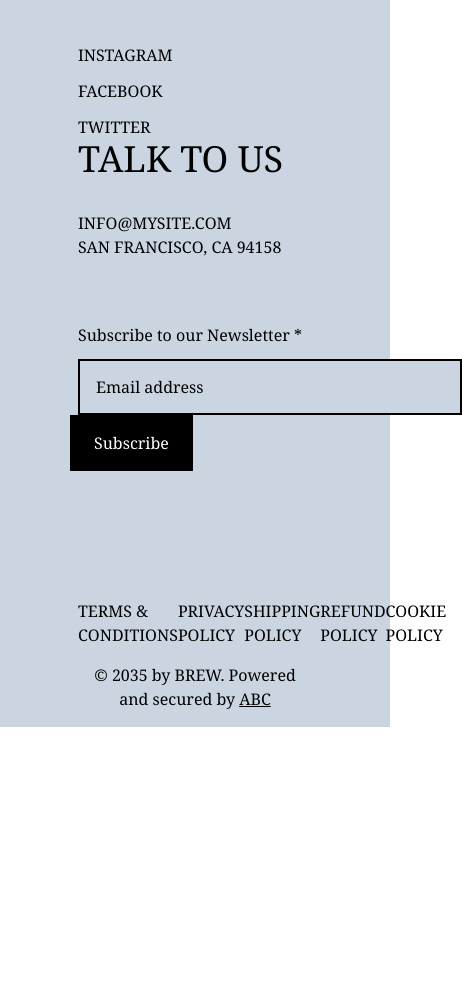
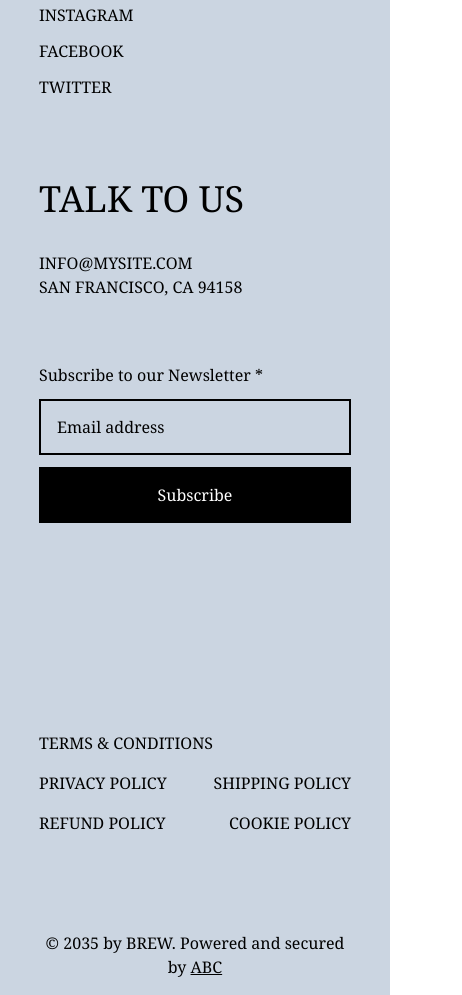
Before and after one commit to fcbvttn123/tailwindcss-coffee-shop, a website: page src/index.html in a window 390 px wide. Shown: the part 3870-4865 px from the top of the page, 462 px wide, since content can reach past the window. Before the commit the page ends 4597 px from the top, so only its background shows below. Drawn offline with nearby package versions, Linux system fonts and the light colour scheme.

Commit message:
Mobile Design Update: Footer Section is Done

```diff
--- a/package.json
+++ b/package.json
@@ -4,7 +4,7 @@
   "description": "",
   "main": "index.js",
   "scripts": {
-    "build": "npx tailwindcss -i ./src/input.css -o ./dist/output.css --watch"
+    "build": "npx tailwindcss -i ./src/input.css -o ./src/output.css --watch"
   },
   "keywords": [],
   "author": "",
--- a/src/index.html
+++ b/src/index.html
@@ -93,7 +93,7 @@
         <h1 class="text-4xl text-center">DELIVERED FRESH</h1>
         <div class="flex items-center justify-between gap-x-4 w-full bg-red-500">
             <span class="material-symbols-outlined text-black">arrow_back_ios</span>
-            <div class="flex flex-row items-stretch justify-between w-full overflow-x-hidden" data-product-box>
+            <div class="flex flex-row items-stretch justify-between w-full overflow-hidden" data-product-box>
                 <div class="min-w-25% bg-blue-300">d</div>
                 <div class="min-w-25% bg-red-300">d</div>
                 <div class="min-w-25% bg-green-300">d</div>
@@ -126,7 +126,7 @@
     </div>
     <!-- Section -->
     <div class="w-full bg-slate-300">
-        <div class="w-3/5 max-w-screen-2xl mx-auto pt-20 flex flex-wrap justify-between items-stretch">
+        <div class="w-3/5 max-w-screen-2xl mx-auto pt-20 flex flex-wrap justify-between items-stretch gap-y-20 phone890:w-4/5">
             <div class="flex flex-col items-start">
                 <h1 class="text-4xl mb-8">COME VISIT US</h1>
                 <div class="mb-16">
@@ -144,19 +144,19 @@
                     <a href="#">TWITTER</a>
                 </div>
             </div>
-            <div class="flex flex-col items-start">
+            <div class="flex flex-col items-start phone890:w-full">
                 <h1 class="text-4xl mb-8">TALK TO US</h1>
                 <div class="mb-16">
                     <a href="#">INFO@MYSITE.COM</a>
                     <p>SAN FRANCISCO, CA 94158</p>
                 </div>
-                <form action="#">
+                <form action="#" class="phone890:w-full">
                     <label for="email" class="block mb-3">Subscribe to our Newsletter *</label>
-                    <input class="box-border bg-slate-300 border-2 h-14 w-96 px-4 placeholder:text-black font-thin border-black hover:border-t-0 hover:border-l-0 hover:border-r-0 hover:border-b-2 hover:border-b-black" type="email" name="email" id="email" placeholder="Email address">
-                    <button class="bg-black text-white h-14 px-6 -ml-2 hover:bg-lime-700 hover:text-amber-100 transition-all duration-500">Subscribe</button>
+                    <input class="box-border bg-slate-300 border-2 h-14 w-96 px-4 placeholder:text-black font-thin border-black hover:border-t-0 hover:border-l-0 hover:border-r-0 hover:border-b-2 hover:border-b-black phone890:block phone890:w-full" type="email" name="email" id="email" placeholder="Email address">
+                    <button class="bg-black text-white h-14 px-6 -ml-2 hover:bg-lime-700 hover:text-amber-100 transition-all duration-500 phone890:ml-0 phone890:w-full phone890:mt-3">Subscribe</button>
                 </form>
             </div>
-            <div class="w-full mt-32 flex items-center justify-between">
+            <div class="w-full mt-32 flex flex-wrap items-center justify-between gap-x-4 gap-y-4">
                 <a href="#">TERMS & CONDITIONS</a>
                 <a href="#">PRIVACY POLICY</a>
                 <a href="#">SHIPPING POLICY</a>
```
Also changed, not shown: src/output.css.
